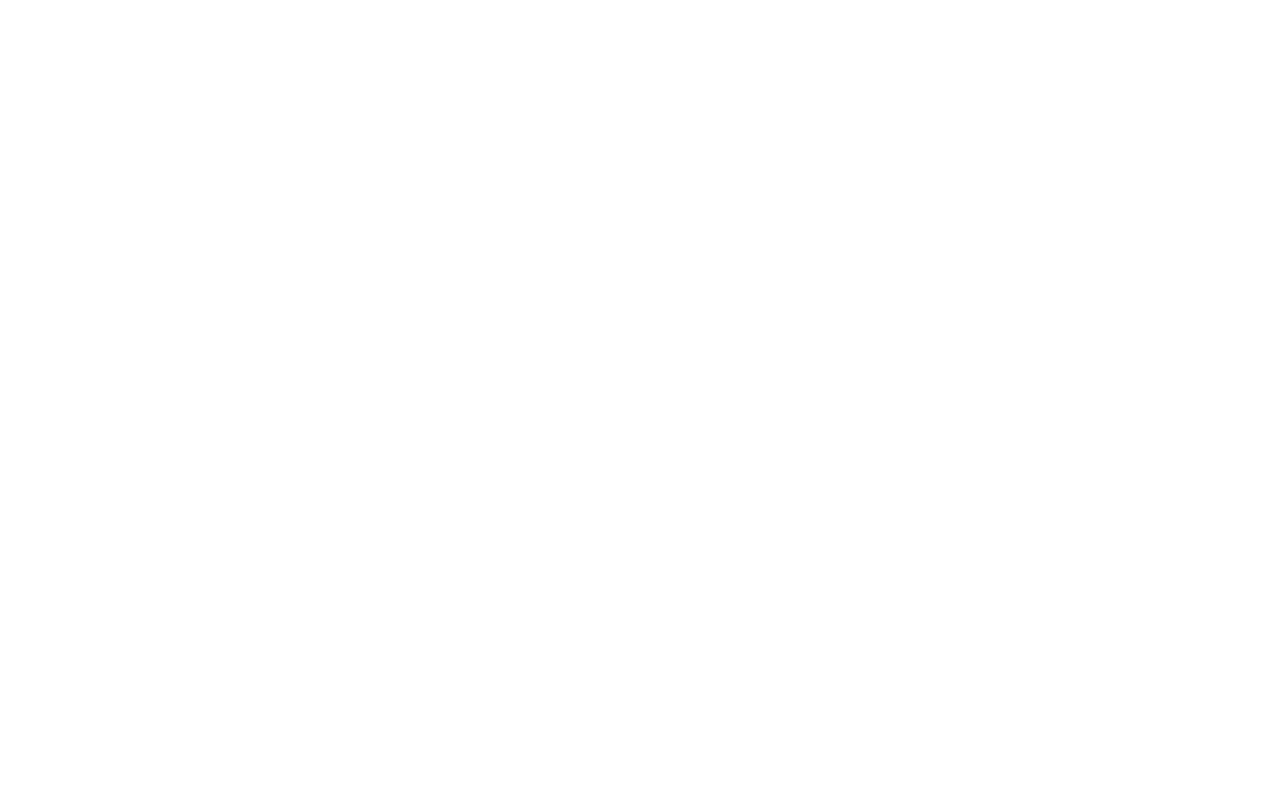
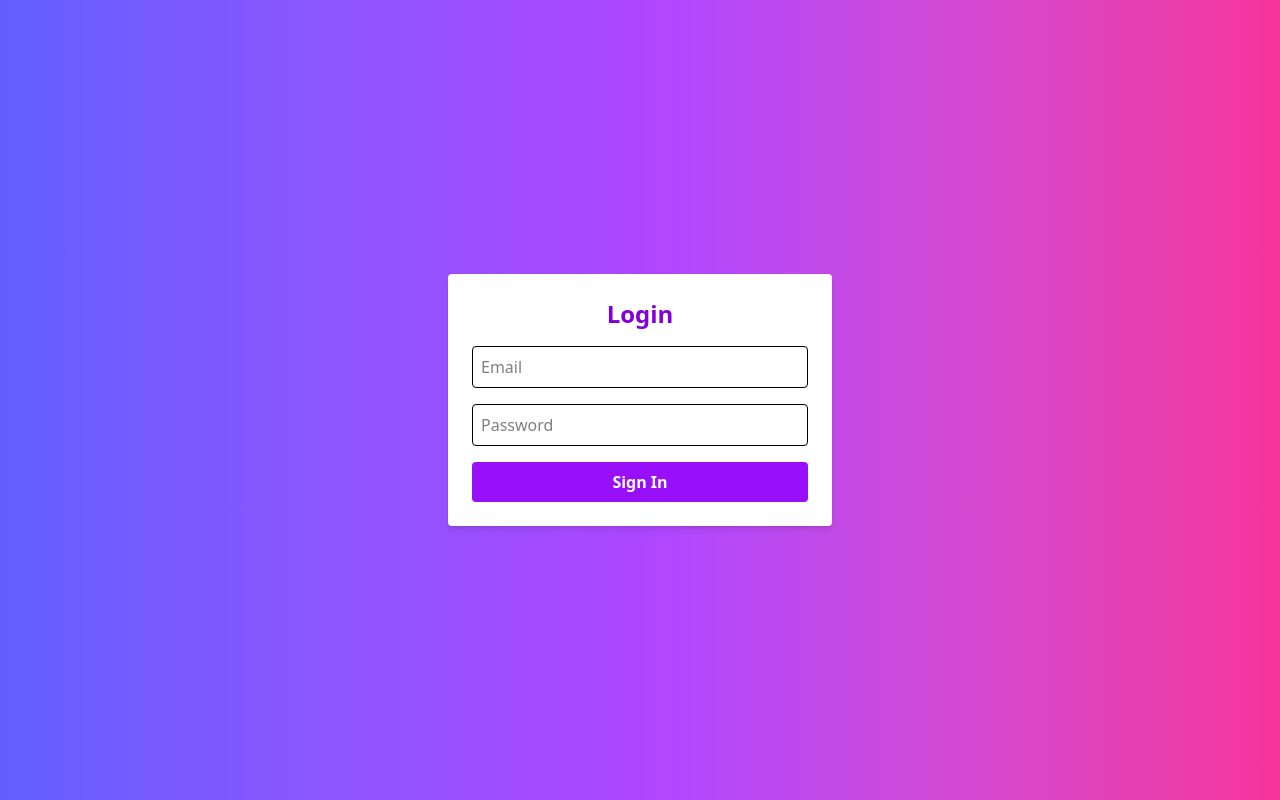
Before and after one commit to tsuraj10/Blog, a React (Vite) app: page /Blog/login in a window 1280 px wide. Before the commit this address had no page. Built offline with nearby package versions, Linux system fonts and the light colour scheme; no server answers; the database is empty.

Commit message:
Update  firestore to store blog

```diff
--- a/package.json
+++ b/package.json
@@ -14,6 +14,7 @@
   },
   "dependencies": {
     "@tailwindcss/vite": "^4.0.5",
+    "firebase": "^11.7.3",
     "react": "^19.1.0",
     "react-dom": "^19.1.0",
     "react-router-dom": "^7.6.0"
--- a/src/App.jsx
+++ b/src/App.jsx
@@ -1,21 +1,73 @@
-import { useState } from "react";
+import { useState, useEffect } from "react";
 import { Routes, Route } from "react-router-dom";
+import { onAuthStateChanged } from "firebase/auth";
+import { auth } from "./firebase";
+import Login from "./components/Login";
 import BlogForm from "./components/BlogForm";
 import BlogList from "./components/BlogList";
 import BlogDetails from "./components/BlogDetails";
+import { collection, addDoc, Timestamp, onSnapshot, query, orderBy, doc, deleteDoc } from "firebase/firestore";
+import { db } from "./firebase";
 
 function App() {
+  const [user, setUser] = useState(null);
   const [blogs, setBlogs] = useState([]);
 
-  const addBlog = (title, content, image) => {
-  const newBlog = { id: Date.now(), title, content, image };
-  setBlogs([newBlog, ...blogs]);
+  // Auth listener
+  useEffect(() => {
+    const unsubscribe = onAuthStateChanged(auth, (user) => {
+      setUser(user);
+      if (user) {
+        console.log("✅ Logged in as:", user.email);
+      } else {
+        console.log("❌ Not logged in");
+      }
+    });
+    return () => unsubscribe();
+  }, []);
+
+  // Firestore listener to fetch blogs in real-time
+  useEffect(() => {
+    const q = query(collection(db, "blogs"), orderBy("createdAt", "desc"));
+    const unsubscribe = onSnapshot(q, (snapshot) => {
+      const blogData = snapshot.docs.map((doc) => ({
+        id: doc.id,
+        ...doc.data(),
+      }));
+      setBlogs(blogData);
+    });
+
+    return () => unsubscribe();
+  }, []);
+
+  // Add blog to Firestore
+  const addBlog = async (title, content, image) => {
+    try {
+      await addDoc(collection(db, "blogs"), {
+        title,
+        content,
+        image,
+        createdAt: Timestamp.now(),
+        author: user.email,
+        uid: user.uid,
+      });
+      console.log("✅ Blog added to Firestore");
+    } catch (err) {
+      console.error("❌ Error adding blog:", err);
+    }
+  };
+
+  // UI-level deletion (Firestore delete optional to implement)
+  const deleteBlog = async (id) => {
+  try {
+    await deleteDoc(doc(db, "blogs", id));
+    console.log(`🗑️ Blog with ID ${id} deleted from Firestore`);
+  } catch (err) {
+    console.error("❌ Error deleting blog:", err);
+  }
 };
 
-
-  const deleteBlog = (id) => {
-    setBlogs(blogs.filter((blog) => blog.id !== id));
-  };
+  const isLoggedIn = !!user;
 
   return (
     <Routes>
@@ -25,13 +77,30 @@
           <div className="min-h-screen bg-gradient-to-r from-indigo-500 via-purple-500 to-pink-500 text-white py-10 px-4">
             <div className="max-w-3xl mx-auto bg-white/10 backdrop-blur-md p-8 rounded-xl shadow-xl">
               <h1 className="text-4xl font-bold text-center mb-6">📚 My Blog</h1>
-              <BlogForm addBlog={addBlog} />
-              <BlogList blogs={blogs} deleteBlog={deleteBlog} />
+
+              {/* Show login prompt if not logged in */}
+              {!isLoggedIn ? (
+                <div className="mb-6 text-center text-sm text-white/80">
+                  🔒 You must{" "}
+                  <a
+                    href="/login"
+                    className="underline"
+                  >
+                    log in
+                  </a>{" "}
+                  to post
+                </div>
+              ) : (
+                <BlogForm addBlog={addBlog} />
+              )}
+
+              <BlogList blogs={blogs} deleteBlog={isLoggedIn ? deleteBlog : null} />
             </div>
           </div>
         }
       />
       <Route path="/blog/:id" element={<BlogDetails blogs={blogs} />} />
+      <Route path="/login" element={<Login onLogin={setUser} />} />
     </Routes>
   );
 }
--- /dev/null
+++ b/src/AuthListener.js
@@ -0,0 +1,20 @@
+// src/AuthListener.js
+import { useEffect } from "react";
+import { onAuthStateChanged } from "firebase/auth";
+import { auth } from "./firebase";
+
+function AuthListener() {
+  useEffect(() => {
+    onAuthStateChanged(auth, (user) => {
+      if (user) {
+        console.log("User UID:", user.uid);
+      } else {
+        console.log("Not signed in");
+      }
+    });
+  }, []);
+
+  return null;
+}
+
+export default AuthListener;
--- /dev/null
+++ b/src/components/Login.jsx
@@ -0,0 +1,51 @@
+// src/components/Login.jsx
+import { useState } from "react";
+import { signInWithEmailAndPassword } from "firebase/auth";
+import { auth } from "../firebase";
+
+function Login({ onLogin }) {
+  const [email, setEmail] = useState("");
+  const [password, setPassword] = useState("");
+  const [error, setError] = useState("");
+
+  const handleSubmit = async (e) => {
+    e.preventDefault();
+    try {
+      const userCredential = await signInWithEmailAndPassword(auth, email, password);
+      onLogin(userCredential.user);
+    } catch (err) {
+      setError("Invalid email or password");
+    }
+  };
+
+  return (
+    <div className="min-h-screen flex items-center justify-center bg-gradient-to-r from-indigo-500 via-purple-500 to-pink-500">
+      <form onSubmit={handleSubmit} className="bg-white p-6 rounded shadow-md w-full max-w-sm space-y-4">
+        <h2 className="text-2xl font-bold text-center text-purple-700">Login</h2>
+        {error && <p className="text-red-500 text-sm text-center">{error}</p>}
+        <input
+          type="email"
+          placeholder="Email"
+          className="w-full p-2 border rounded"
+          value={email}
+          onChange={(e) => setEmail(e.target.value)}
+        />
+        <input
+          type="password"
+          placeholder="Password"
+          className="w-full p-2 border rounded"
+          value={password}
+          onChange={(e) => setPassword(e.target.value)}
+        />
+        <button
+          type="submit"
+          className="w-full bg-purple-600 hover:bg-purple-700 text-white font-bold py-2 px-4 rounded"
+        >
+          Sign In
+        </button>
+      </form>
+    </div>
+  );
+}
+
+export default Login;
--- /dev/null
+++ b/src/firebase.js
@@ -0,0 +1,19 @@
+
+import { initializeApp } from "firebase/app";
+import { getFirestore, collection, addDoc, serverTimestamp } from "firebase/firestore";
+import { getAuth } from "firebase/auth";
+const firebaseConfig = {
+  apiKey: "AIzaSyDyB3TFWMLc_hHXm669BsIQI2MqmRun3so",
+  authDomain: "blog-ad1f7.firebaseapp.com",
+  projectId: "blog-ad1f7",
+  storageBucket: "blog-ad1f7.firebasestorage.app",
+  messagingSenderId: "714687797060",
+  appId: "1:714687797060:web:149771b4d8b0501cbbe911",
+  measurementId: "G-E3C8JX7P3W"
+};
+
+// Initialize Firebase
+const app = initializeApp(firebaseConfig);
+export const db = getFirestore(app);
+export const auth = getAuth(app);
+export const blogCollection = collection(db, "blogs");
```
Also changed, not shown: 1 other file (tests, documents, lock files or other folders).
